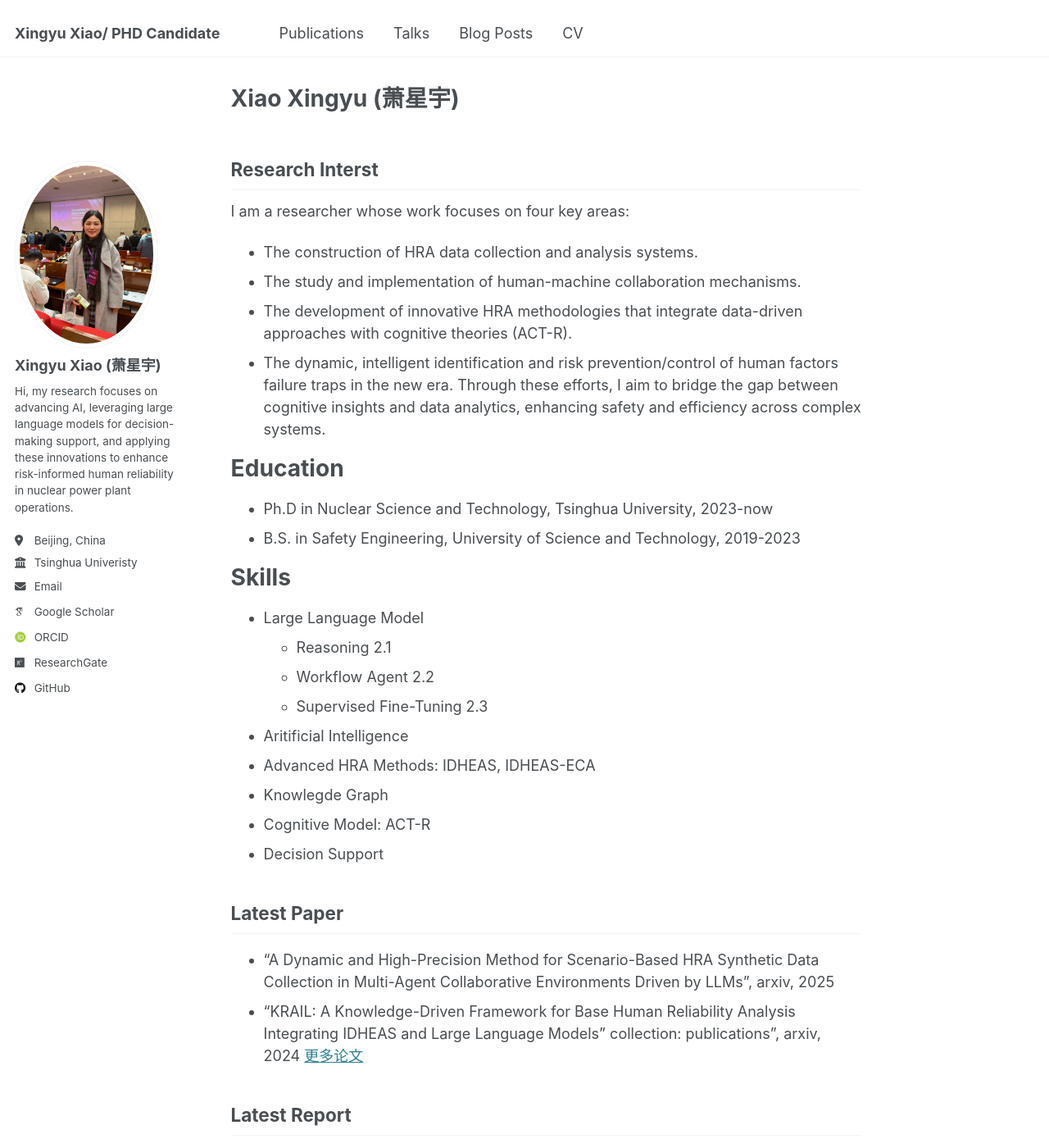
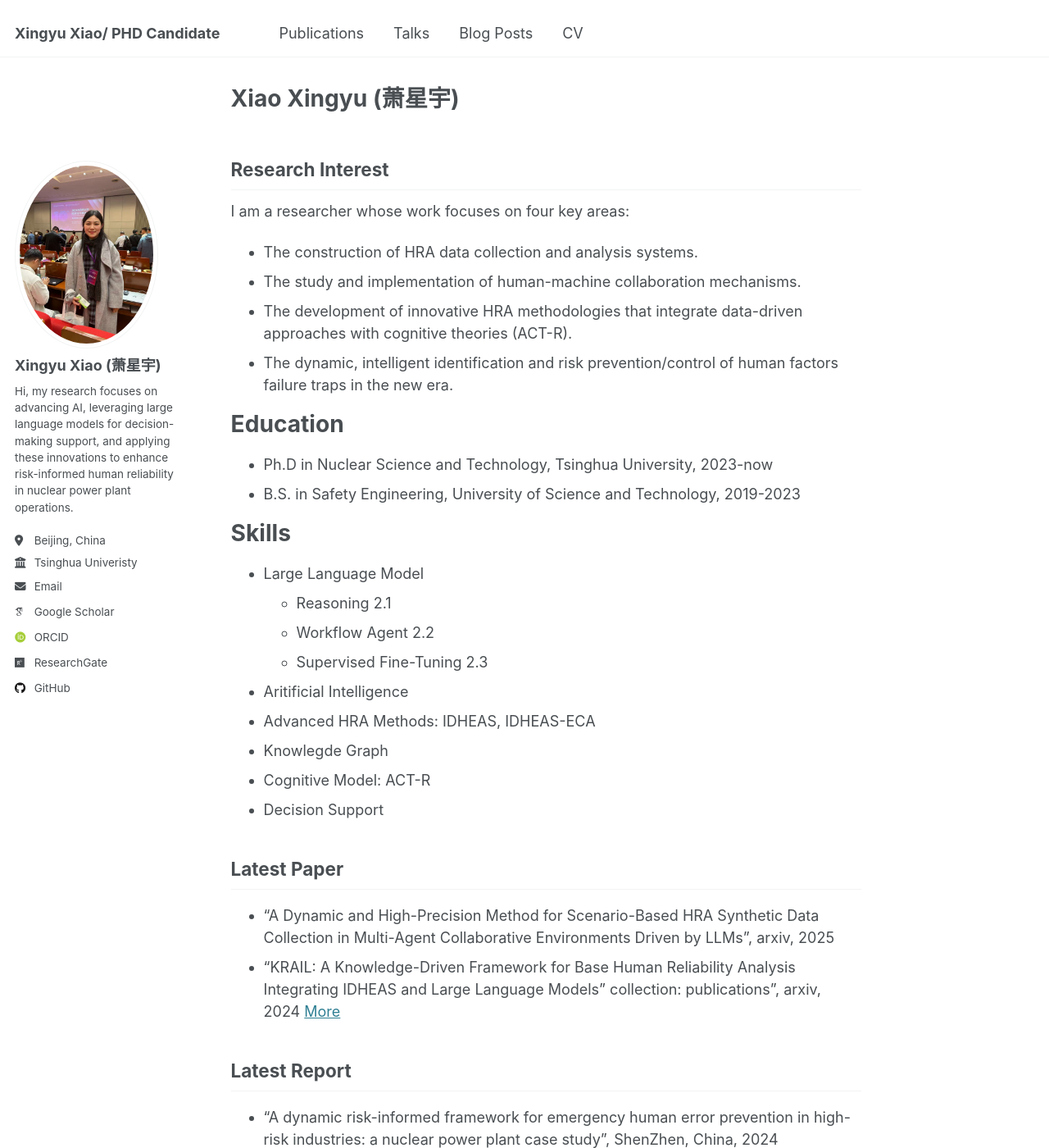
Before and after one commit to Crystalxy123/Crystalxy123.github.io, a Jekyll site: the page built from _pages/about.md, in a window 1280 px wide and 1400 px high. Shown: the whole window at 82% size. Built offline with Jekyll 4.4.1, drawn with Linux system fonts in a browser that asks for light colours; some web fonts are replaced.

```diff
--- a/_pages/about.md
+++ b/_pages/about.md
@@ -8,13 +8,12 @@ redirect_from:
 ---
 
 
-## Research Interst
+## Research Interest
 I am a researcher whose work focuses on four key areas:
 * The construction of HRA data collection and analysis systems.
 * The study and implementation of human-machine collaboration mechanisms.
 * The development of innovative HRA methodologies that integrate data-driven approaches with cognitive theories (ACT-R).
 * The dynamic, intelligent identification and risk prevention/control of human factors failure traps in the new era.
-Through these efforts, I aim to bridge the gap between cognitive insights and data analytics, enhancing safety and efficiency across complex systems.
 
 
 Education
@@ -40,12 +39,12 @@ Skills
 * "A Dynamic and High-Precision Method for Scenario-Based HRA Synthetic Data Collection in Multi-Agent Collaborative Environments Driven by LLMs", arxiv, 2025
 * "KRAIL: A Knowledge-Driven Framework for Base Human Reliability Analysis Integrating IDHEAS and Large Language Models"
 collection: publications", arxiv, 2024
-[更多论文](/publications/)
+[More](/publications/)
 
 ## Latest Report
 * "A dynamic risk-informed framework for emergency human error prevention in high-risk industries: a nuclear power plant case study", ShenZhen, China, 2024
 * "A Novel Task-Driven Method with Evolvable Interactive Agents Using Event Trees for Enhanced Emergency Decision Support", Harbin,Heilongjiang, China, 2024
-[查看更多](/talks/)
+[More](/talks/)
 
 
 <!-- [完整简历](/cv/) -->
```
